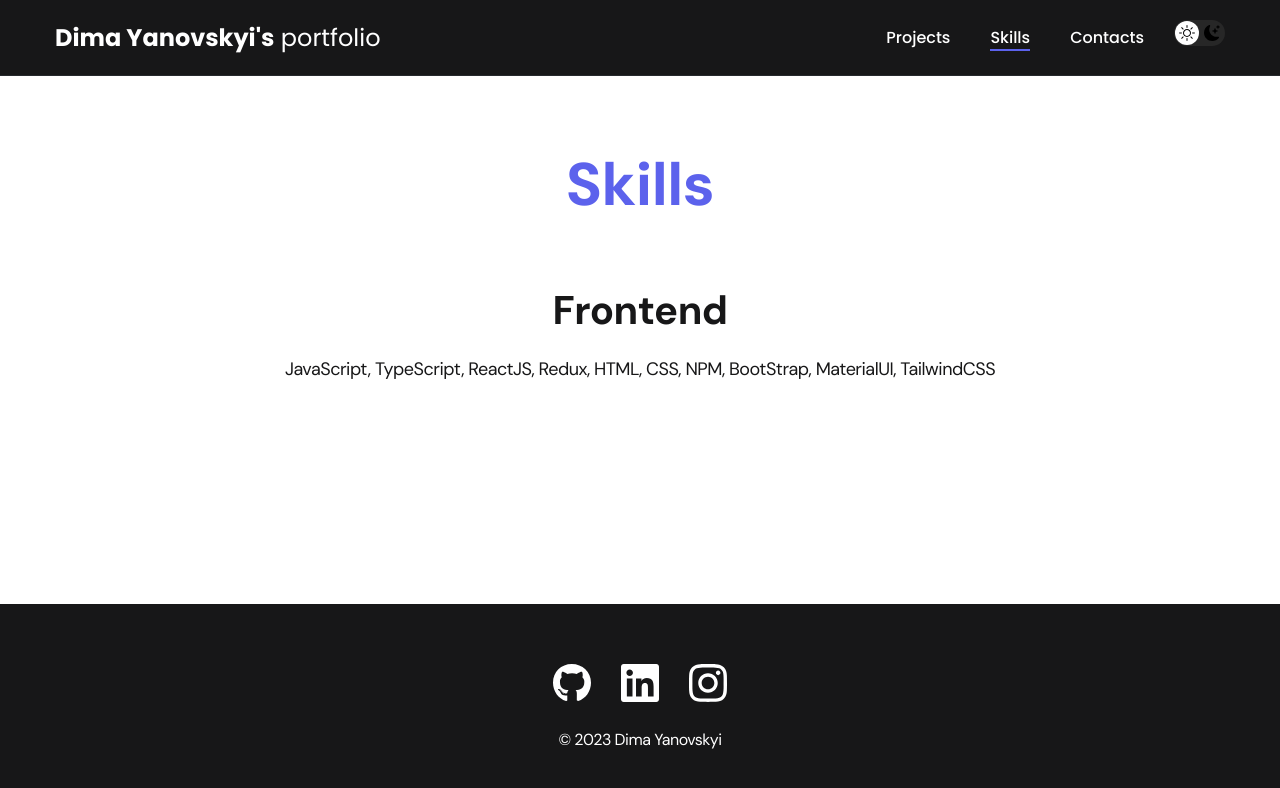
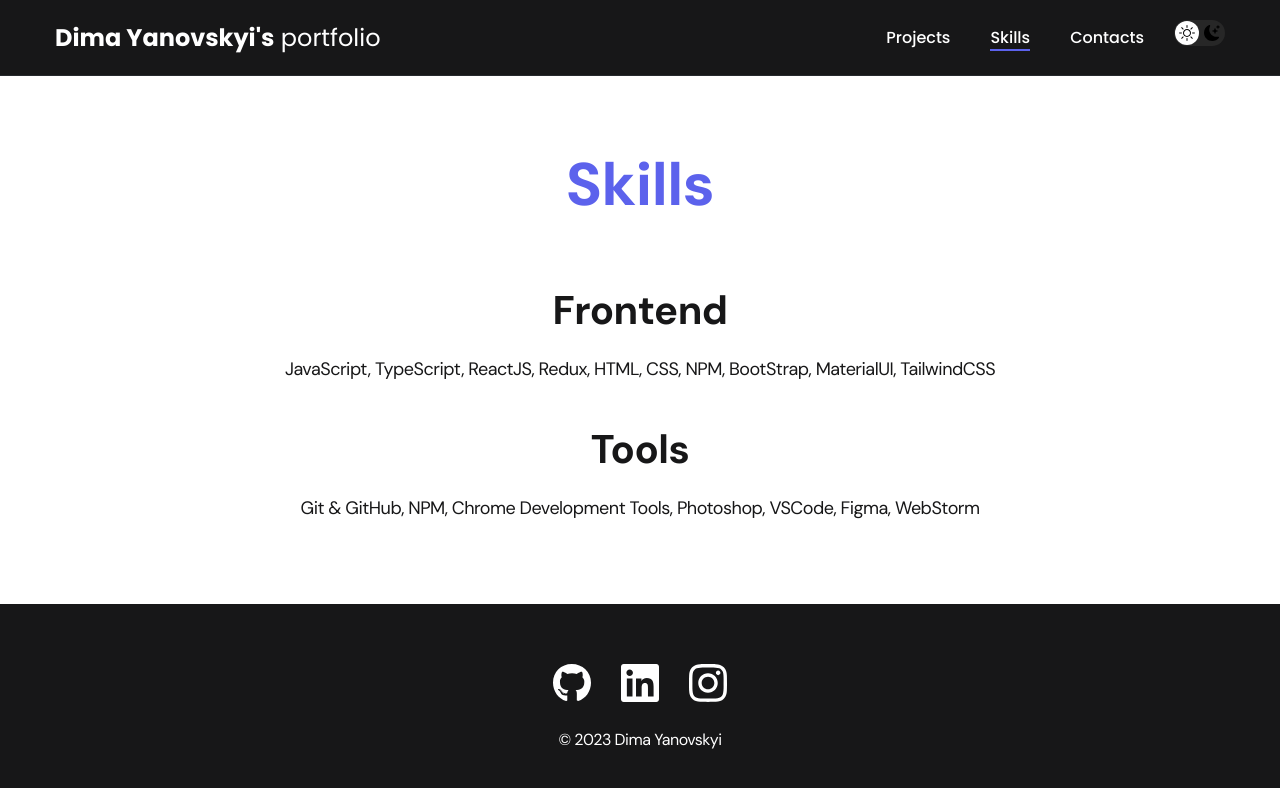
Before and after one commit to Defisto7/portfolio-react, a React (Create React App) app: page /skills in a window 1280 px wide. Shown: the top 788 px of the page. Built offline with nearby package versions, Linux system fonts and the light colour scheme.

Commit message:
Master
add tools

```diff
--- a/src/pages/Skills.jsx
+++ b/src/pages/Skills.jsx
@@ -8,6 +8,10 @@ const Skills = () => {
           <h2 className="title-2">Frontend</h2>
           <p>JavaScript, TypeScript, ReactJS, Redux, HTML, CSS, NPM, BootStrap, MaterialUI, TailwindCSS</p>
         </li>
+        <li className="content-list__item">
+          <h2 className="title-2">Tools</h2>
+          <p>Git & GitHub, NPM, Chrome Development Tools, Photoshop, VSCode, Figma, WebStorm</p>
+        </li>
       </ul>
     </div>
   </main>
```
